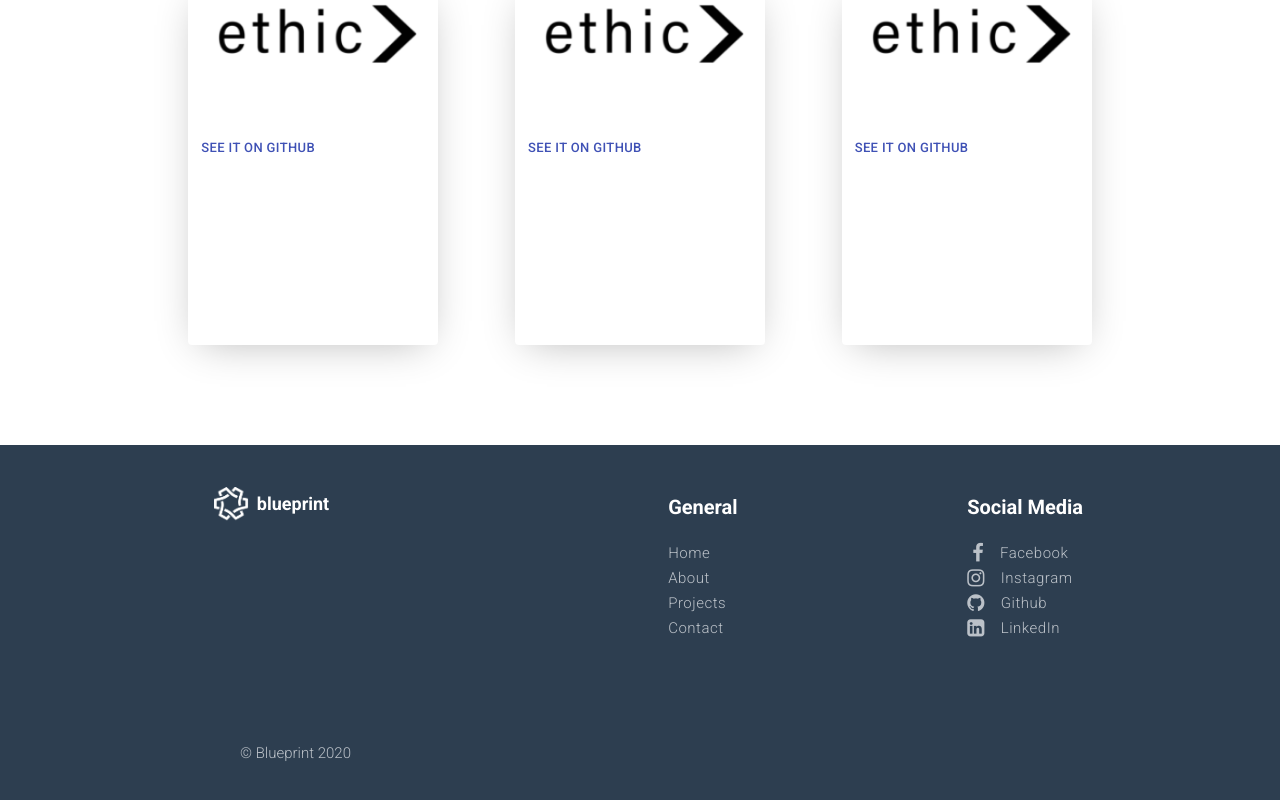
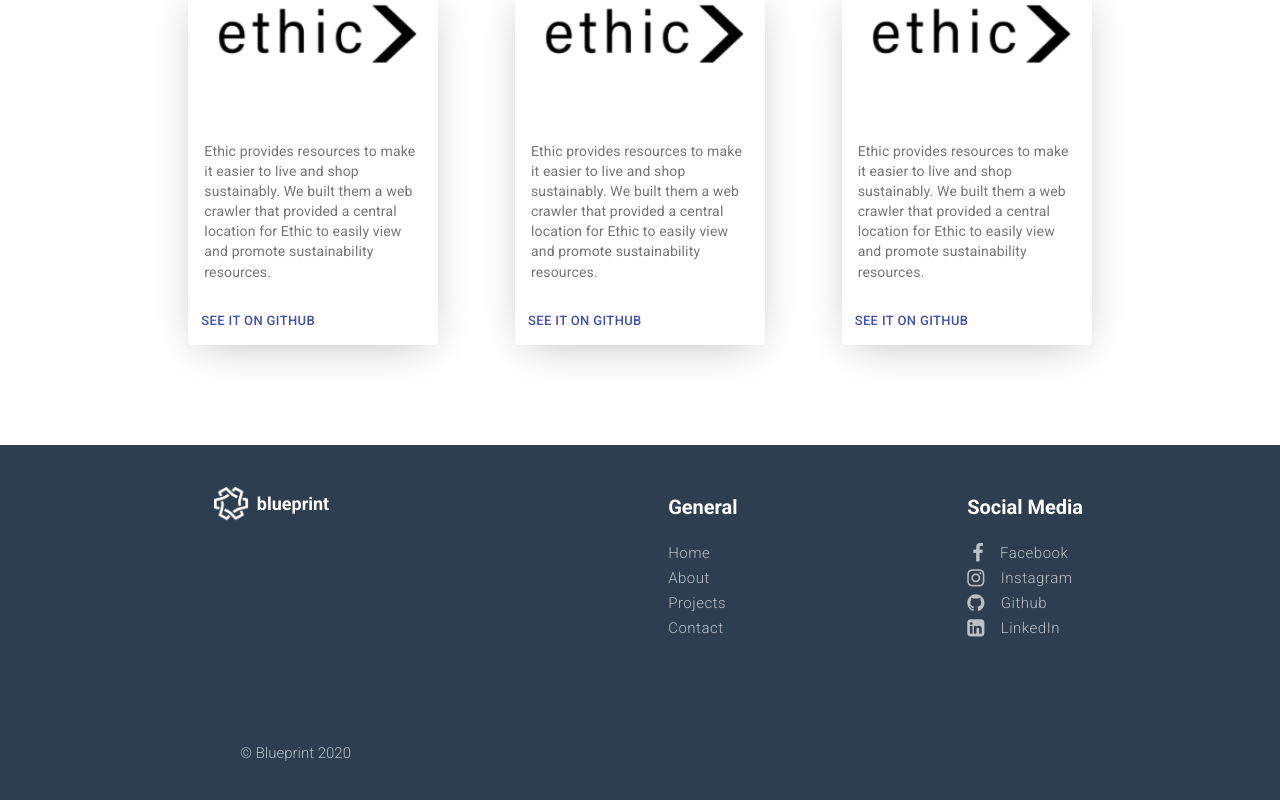
Before and after one commit to blueprintatuci/blueprintatuci.github.io, a React (Create React App) app in the folder website/: page / in a window 1280 px wide. Shown: the part 1189-1989 px from the top of the page. Built offline with nearby package versions, Linux system fonts and the light colour scheme.

Commit message:
Add link and descriptions to project tiles on homepage

```diff
--- a/website/src/components/Home/ProjectSection.js
+++ b/website/src/components/Home/ProjectSection.js
@@ -1,13 +1,9 @@
 import React from "react";
 import "./ProjectSection.css";
 import ProjectCard from "../common/ProjectCard";
-import Grid from "@material-ui/core/Grid";
-import { sizing } from '@material-ui/system';
 
 // Assets
 import ethic_logo from "../../assets/ethic_logo.png"
-
-
 
 export default function Project() {
   return (
@@ -26,11 +22,23 @@
       <p>Check out our current projects!</p>
       <div className='projects'>
         <ProjectCard
-            pic = {ethic_logo} />
-            <ProjectCard
-            pic = {ethic_logo} />
-            <ProjectCard
-            pic = {ethic_logo} />
+          pic = {ethic_logo}
+          title = "Ethic"
+          description = "Ethic provides resources to make it easier to live and shop sustainably. We built them a web crawler that provided a central location for Ethic to easily view and promote sustainability resources."
+          github_url = "https://github.com/uciblueprint/Ethics-Project-Frontend"
+        />
+        <ProjectCard
+          pic = {ethic_logo}
+          title = "Ethic"
+          description = "Ethic provides resources to make it easier to live and shop sustainably. We built them a web crawler that provided a central location for Ethic to easily view and promote sustainability resources."
+          github_url = "https://github.com/uciblueprint/Ethics-Project-Frontend"
+        />
+        <ProjectCard
+          pic = {ethic_logo}
+          title = "Ethic"
+          description = "Ethic provides resources to make it easier to live and shop sustainably. We built them a web crawler that provided a central location for Ethic to easily view and promote sustainability resources."
+          github_url = "https://github.com/uciblueprint/Ethics-Project-Frontend"
+        />
       </div>
 
     </div>
--- a/website/src/components/Projects/Projects.js
+++ b/website/src/components/Projects/Projects.js
@@ -3,7 +3,6 @@
 import "./Projects.css";
 import HeaderSection from "../common/HeaderSection";
 import Button from '@material-ui/core/Button';
-import { makeStyles } from '@material-ui/core/styles';
 import Navbar from "../Page/Navbar";
 import Footer from "../Page/Footer";
 import ProjectCard from "../common/ProjectCard";
```
